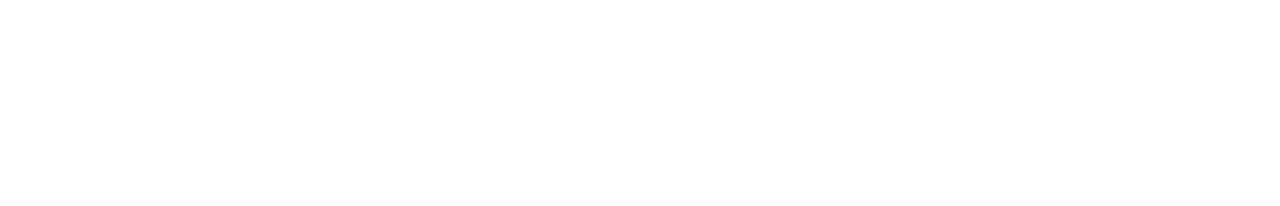
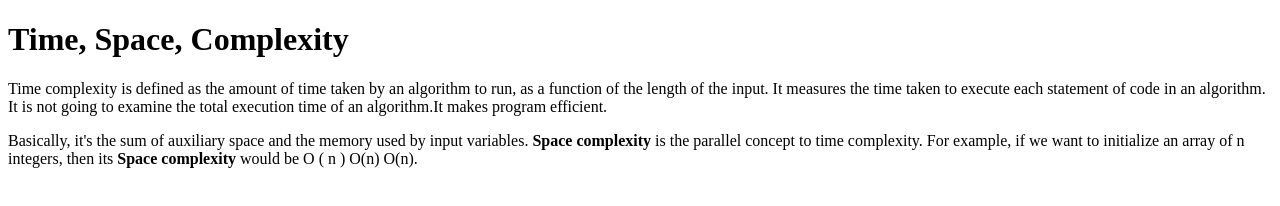
Before and after one commit to acciojob/time-and-space-complexity-shishirps7, a website: page main.html in a window 1280 px wide. Drawn offline with Linux system fonts and the light colour scheme.

Commit message:
created a submission

```diff
--- a/main.html
+++ b/main.html
@@ -7,6 +7,9 @@
 </head>
 
 <body>
+	<h1>Time, Space, Complexity</h1>
+	<p>Time complexity is defined as the amount of time taken by an algorithm to run, as a function of the length of the input. It measures the time taken to execute each statement of code in an algorithm. It is not going to examine the total execution time of an algorithm.It makes program efficient.</p>
+	<p>Basically, it's the sum of auxiliary space and the memory used by input variables. <b>Space complexity</b> is the parallel concept to time complexity. For example, if we want to initialize an array of n integers, then its <b>Space complexity</b> would be O ( n ) O(n) O(n).</p>
 	<!-- the entire body must be written by student -->
     <script type="text/javascript" src="./script.js">
 </script>
```
